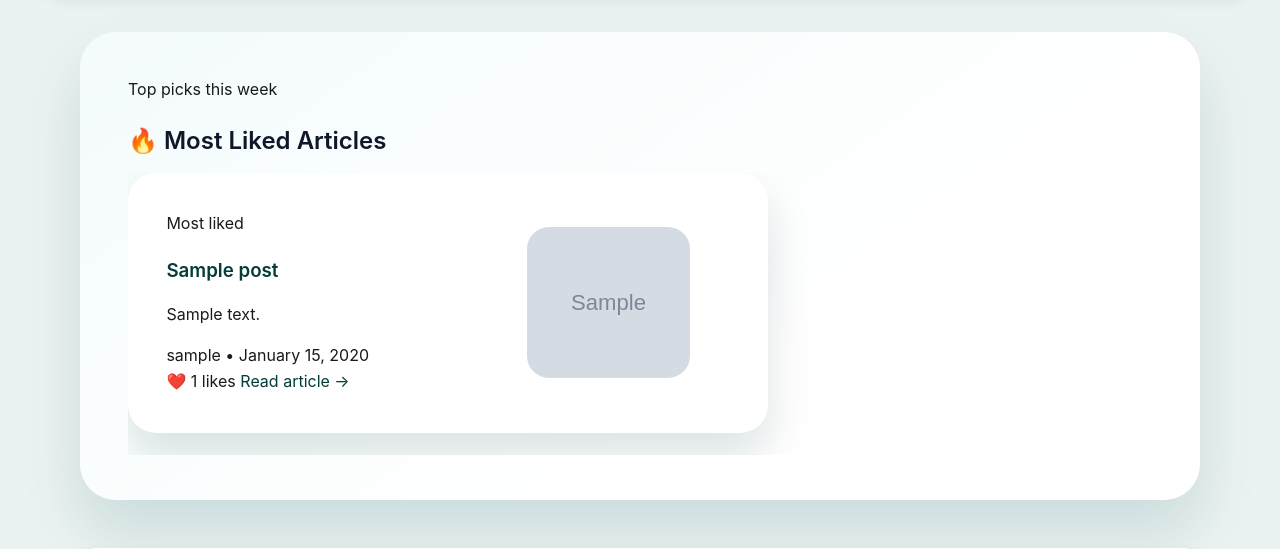
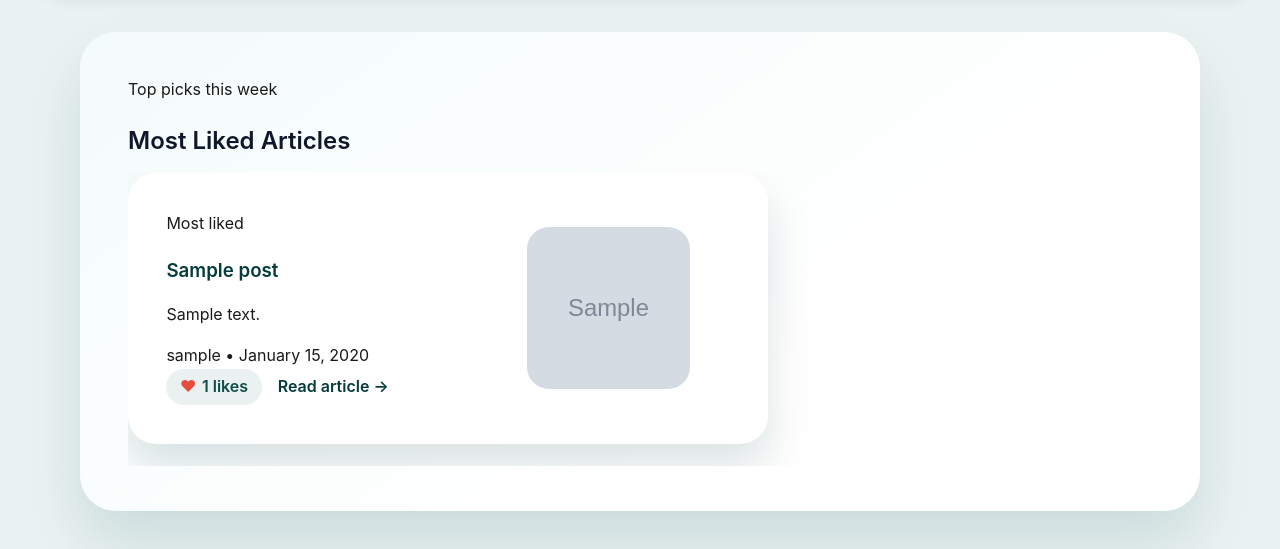
Before and after one commit to Chamodi-Karunarathne/php_blog_project, a PHP site: page / in a window 1280 px wide. Shown: the part 123-672 px from the top of the page. Run offline with PHP 8.4, Linux system fonts and the light colour scheme; tables that the repository leaves empty or names only in its code hold one stand-in row (values such as "Sample post"); grey boxes marked "Sample" are stand-in pictures; some libraries are stand-ins or nearby versions.

Commit message:
Refactor code structure for improved readability and maintainability

```diff
--- a/assets/style.css
+++ b/assets/style.css
@@ -487,6 +487,29 @@ button:hover, .btn:hover {
   display: block;
 }
 
+.slide-footer {
+  display: flex;
+  align-items: center;
+  gap: 1rem;
+  font-weight: 600;
+}
+
+.slide-likes-chip {
+  display: inline-flex;
+  align-items: center;
+  gap: 0.35rem;
+  padding: 0.35rem 0.85rem;
+  border-radius: 999px;
+  background: rgba(10, 61, 61, 0.08);
+  color: #0f4c4a;
+}
+
+.slide-heart {
+  font-size: 1rem;
+  color: #e74c3c;
+}
+/*Responsive*/
+
 @media (max-width: 1024px) {
   .top-liked {
     padding: 2.2rem 2.2rem;
@@ -500,6 +523,7 @@ button:hover, .btn:hover {
   }
 }
 
+
 /* Ensure the standard post grid stays inside page width */
 .posts-container {
   width: 100%;
--- a/components/top_liked.php
+++ b/components/top_liked.php
@@ -15,7 +15,7 @@ $isLoggedIn = isset($_SESSION["user_id"]);
 <section class="top-liked">
   <div class="top-liked__header">
     <span class="top-liked__label">Top picks this week</span>
-    <h2>🔥 Most Liked Articles</h2>
+    <h2>Most Liked Articles</h2>
   </div>
 
   <div class="slider" role="list">
@@ -54,7 +54,10 @@ $isLoggedIn = isset($_SESSION["user_id"]);
             <span class="slide-date"><?php echo htmlspecialchars($postedAt); ?></span>
           </div>
           <div class="slide-footer">
-            <span class="slide-likes">❤️ <?php echo $post['total_likes']; ?> likes</span>
+            <span class="slide-likes-chip">
+              <span class="slide-heart">&#x2764;</span>
+              <?php echo $post['total_likes']; ?> likes
+            </span>
             <a class="slide-link" href="<?php echo $link; ?>">Read article →</a>
           </div>
         </div>
--- a/pages/like_posts.php
+++ b/pages/like_posts.php
@@ -33,7 +33,6 @@ if ($res && $res->num_rows > 0) {
     $liked = false;
 } else {
     // Like
-    //$ins = $conn->prepare("INSERT INTO likes (user_id, post_id) VALUES (?, ?)");
     $ins = $conn->prepare("INSERT IGNORE INTO likes (user_id, post_id) VALUES (?, ?)");
     $ins->bind_param("ii", $user_id, $post_id);
     if (!$ins->execute()) {
```
Also changed, not shown: uploads/business card.jpg (added).
